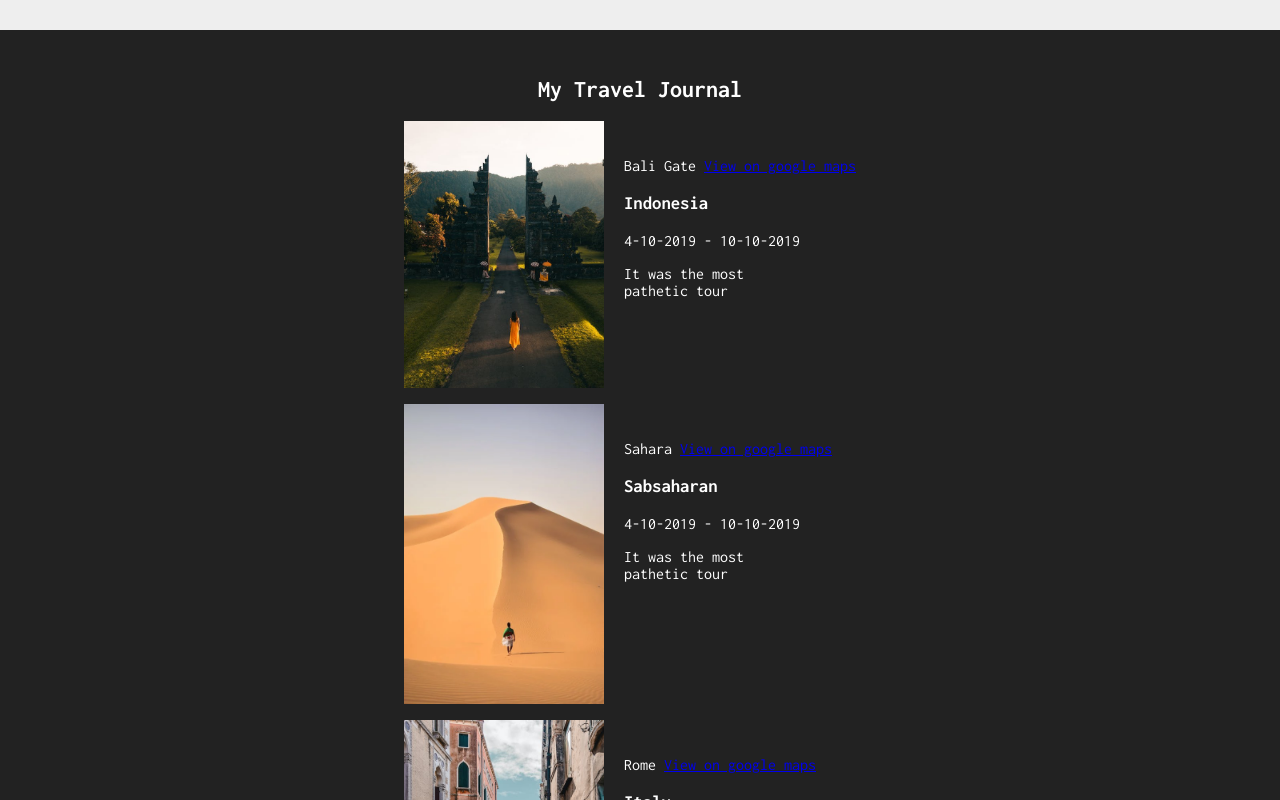
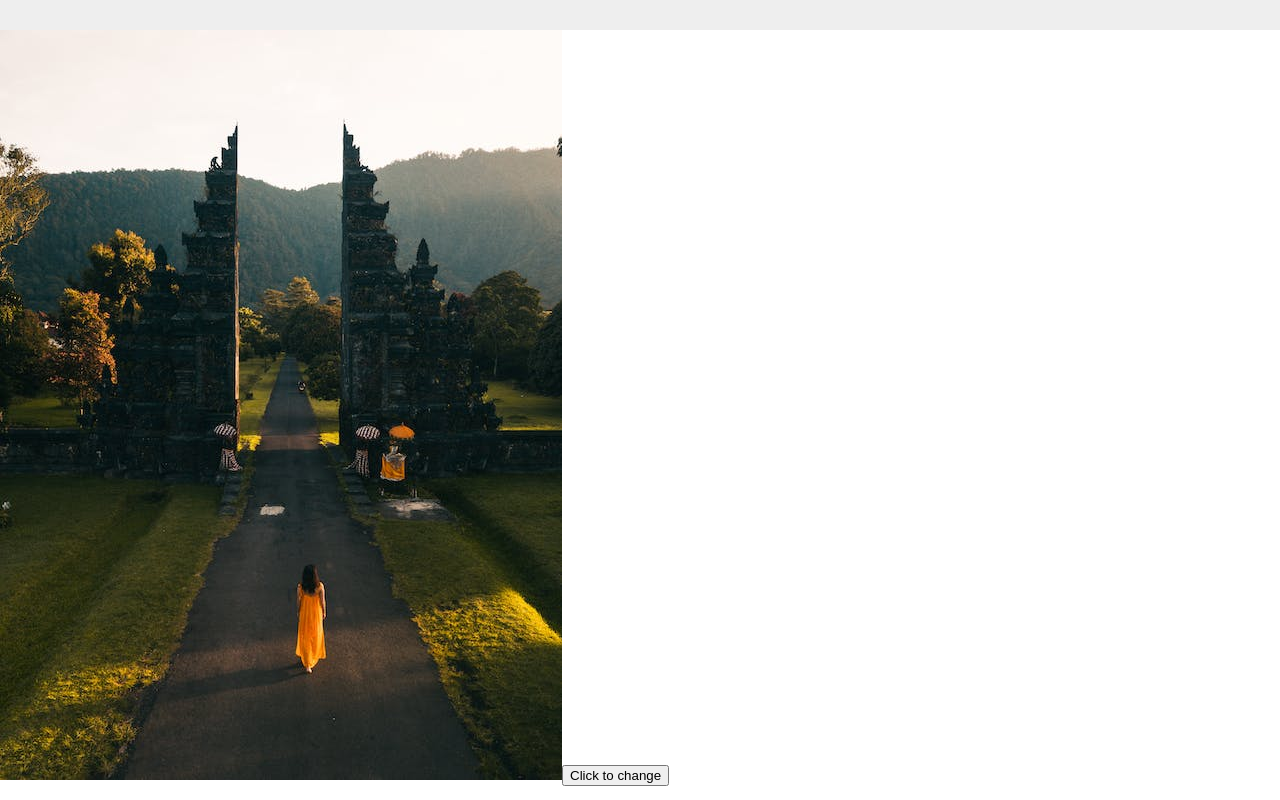
Before and after one commit to tanzimr8/airbnb_clone_with_react, a React (Create React App) app: page / in a window 1280 px wide. Shown: the part 800-1600 px from the top of the page. Built offline with nearby package versions, Linux system fonts and the light colour scheme.

Commit message:
Event handler basic

```diff
--- a/src/App.js
+++ b/src/App.js
@@ -2,7 +2,8 @@ import './App.css';
 import './styles.css';
 import Navbar from './components/Navbar';
 import Main from './components/Main';
-import Travel from './components/Travel'
+import Travel from './components/Travel';
+import Form from './components/Form';
 // import data from './data';
 // import AirBnb from './components/Air-Bnb/AirbnbCard';
 function App() {
@@ -19,7 +20,8 @@ function App() {
     <>
     <Navbar/>
     <Main/>
-    <Travel/>
+    {/* <Travel/> */}
+    <Form/>
     </>
   )
 }
--- /dev/null
+++ b/src/components/Form.js
@@ -0,0 +1,12 @@
+const Form = ()=>{
+    const handleClick = ()=>{
+        console.log("clicked");
+    }
+    return(
+        <>
+        <img src="./images/travel-1.jpeg" />
+        <button onClick = {handleClick}>Click to change</button>
+        </>
+    )
+}
+export default Form;
```
